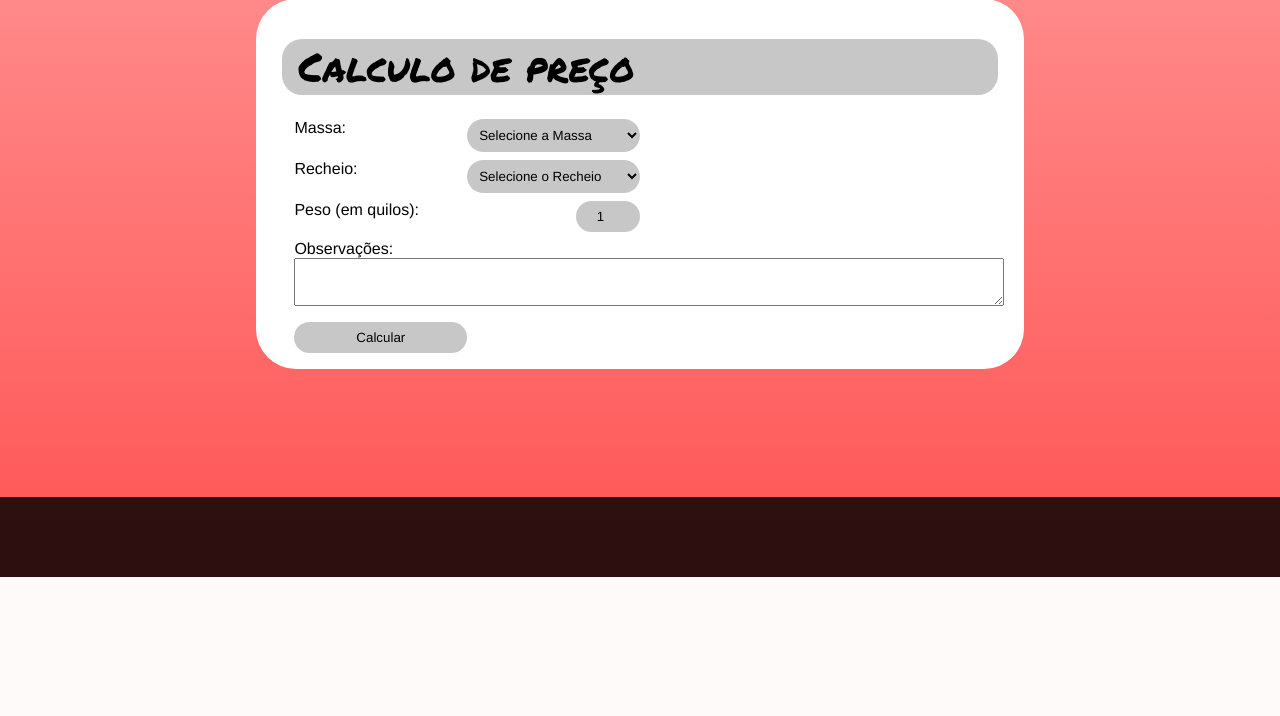
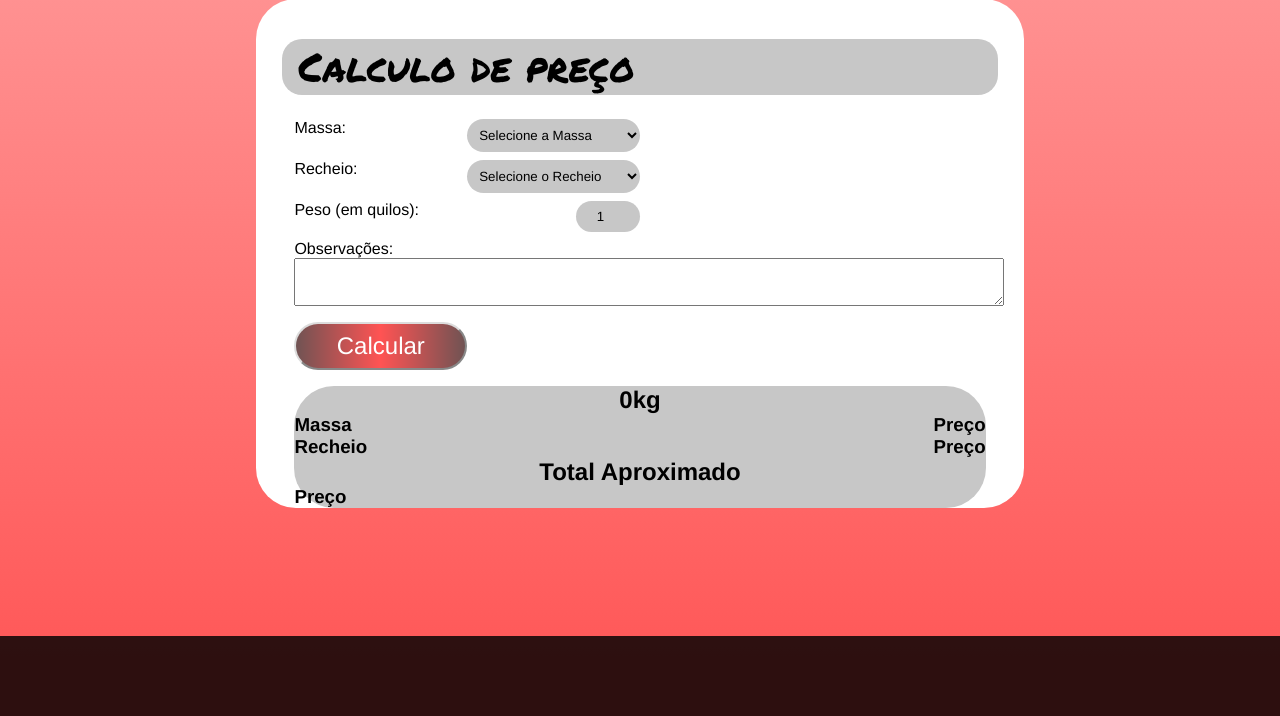
Before and after one commit to BrenoNLps/CakeStore, a PHP site: page /main.html in a window 1280 px wide. Shown: the part 1227-1943 px from the top of the page. Before the commit the page ends 1804 px from the top, so only its background shows below. Run offline with PHP 8.4, Linux system fonts and the light colour scheme.

Commit message:
add: box

```diff
--- a/main.html
+++ b/main.html
@@ -89,6 +89,20 @@
 
                 <button type="submit">Calcular</button>
             </form>
+
+            <div class="valorContador">
+                <h2 class="peso">0kg</h2>
+                <div class="valorParte">
+                    <h3>Massa</h3>
+                    <h3>Preço</h3>
+                </div>
+                <div class="valorParte">
+                    <h3>Recheio</h3>
+                    <h3>Preço</h3>
+                </div>
+                <h2>Total Aproximado</h2>
+                <h3 class="precoFinal">Preço</h3>
+            </div>
         </div>
 
 
--- /dev/null
+++ b/norefresh.js
@@ -0,0 +1,3 @@
+function openPage(){
+
+}
--- a/style.css
+++ b/style.css
@@ -163,14 +163,36 @@
 }
 button{
     width: 25%;
-    background-color: rgb(199, 199, 199);
+
+    background: linear-gradient(to right, #705353,#ff5353, #705353);
+    color: white;
     border-radius: 40px;
-    border: none;
     margin-bottom: 2vh;
     padding: 1vh;
+    font-size: 3vh;
+    border-color:gainsboro ;
+}button:hover{
+    background: linear-gradient(to right, #e7c7c7,#ff7e7e, #e7c7c7);
+    color: #ff0000;
 }
 
+.valorContador{
+    background-color: rgb(199, 199, 199);
+    width: 90%;
+    display: flex;
+    flex-direction: column;
+    align-items: center;
+    border-radius: 40px;
+}
+.valorParte{
+    width: 100%;
+    display: flex;
+    justify-content: space-between;
+}
 
+.precoFinal{
+    width: 100%;
+}
 footer{
     margin-top: 10%;
     width: 100%;
```
Also changed, not shown: script.js (deleted).
